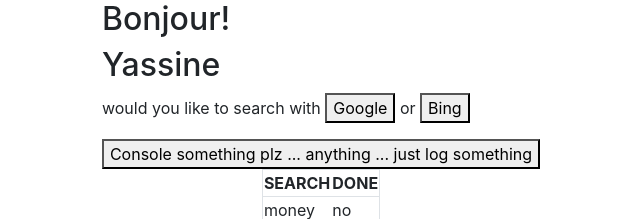
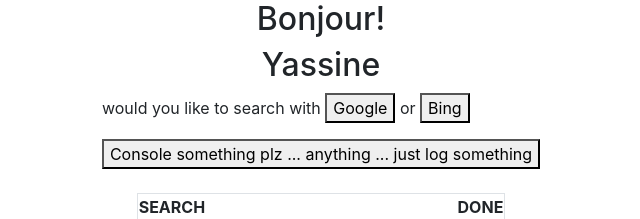
Before and after one commit to yamodah/ReactAppTemplate, a React (Create React App) app: page / in a window 1280 px wide. Shown: the top 219 px of the page, without its empty margins (319-959 px from the left). Built offline with nearby package versions, Linux system fonts and the light colour scheme; no server answers.

Commit message:
messing with the table

```diff
--- a/src/App.js
+++ b/src/App.js
@@ -11,19 +11,20 @@
 function App() {
   //array is here to prevent reloading of array with each submission of the form
   const feelingsArr = []
-  const researchList1 = [{ done:"no", search:"money"},{ done:"yes", search:"wax"},{ done:"yes", search:"liverpool"}]
+  const researchList1 = [{ done:"no", search:"how to write scripts to automate workflow"},{ done:"no", search:"how to make the $$$"},{ done:"yes", search:"pizza near me"}]
   const [logIn, setLogin] = useState(false)
   const acountSwitcher = () => setLogin(!logIn)
 
 
   return(
   <div style={{display:"flex", flexDirection:"column", alignItems:"center", alignText:"center"}}>
-    <div>
-      <Greeting language ="fr"/>
-      <AccountSwitch logIn={logIn}/>
-      <AskWhereSearch />
-    </div>
+
+    <Greeting language ="fr"/>
+    <AccountSwitch logIn={logIn}/>
+    <AskWhereSearch />
+    <br/>
     <ResearchList list = {researchList1} />
+    <br/>
     <LogInButton logIn={logIn} accountHandler={acountSwitcher}/>
     <CoinToss />
     <FormPractice array={feelingsArr}/>
--- a/src/ResearchList.js
+++ b/src/ResearchList.js
@@ -8,8 +8,9 @@
     return <table>
         <thead>
             <tr className="border">
-            <th>SEARCH</th>
-            <th>DONE</th>
+                <th>SEARCH</th>
+
+                <th>DONE</th>
             </tr>
         </thead>
         <tbody>
```
